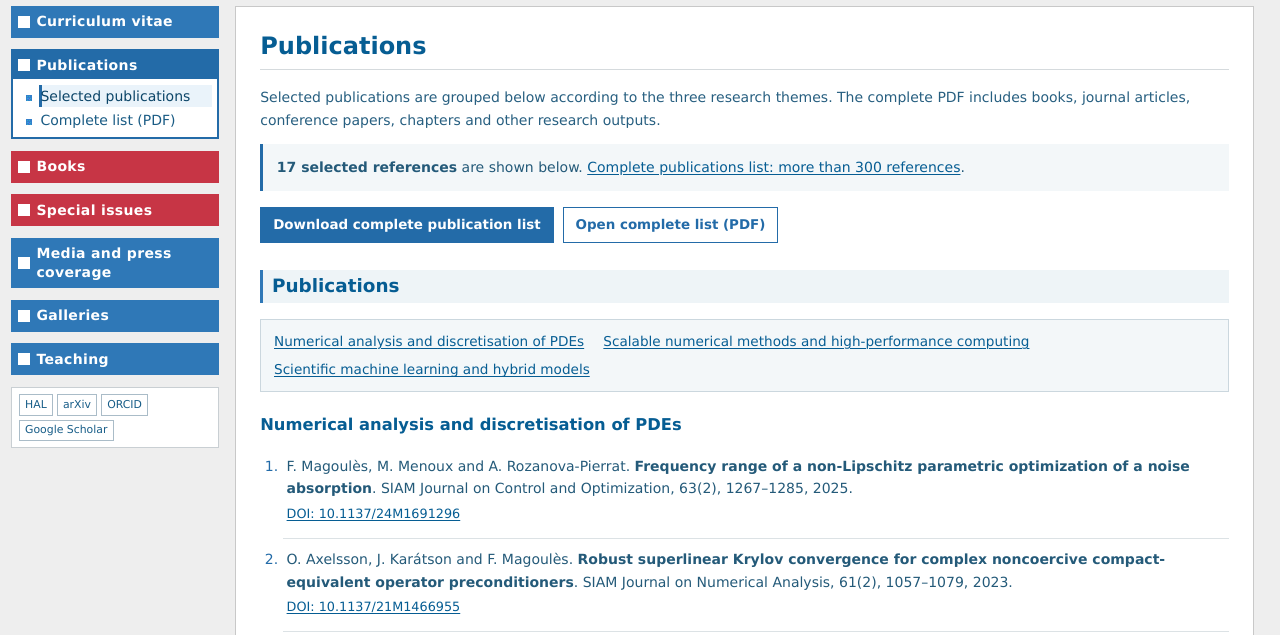
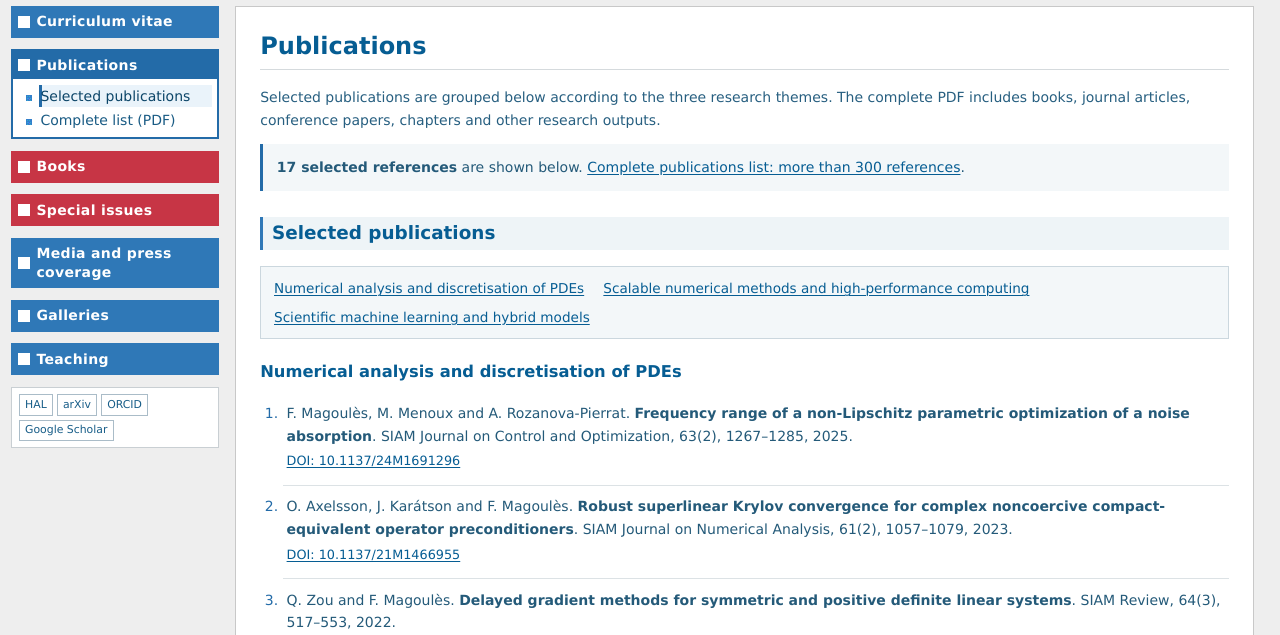
Before and after one commit to frederic-magoules/frederic-magoules.github.io, a plain HTML site: page publications.html in a window 1280 px wide. Shown: the part 146-781 px from the top of the page. Drawn offline with Linux system fonts and the light colour scheme.

Commit message:
Revise publications section and remove download links
Updated the publications section to reflect selected publications and removed the download links for the complete publication list.

```diff
--- a/publications.html
+++ b/publications.html
@@ -97,8 +97,8 @@
 <h1>Publications</h1>
 <p class="lead">Selected publications are grouped below according to the three research themes. The complete PDF includes books, journal articles, conference papers, chapters and other research outputs.</p>
 <p class="press-summary"><strong>17 selected references</strong> are shown below. <a href="#complete-publications">Complete publications list: more than 300 references</a>.</p>
-<div class="actions"><a class="button" href="pdfs/publications.pdf" download>Download complete publication list</a><a class="button button-secondary" href="pdfs/publications.pdf" target="_blank" rel="noopener">Open complete list (PDF)</a></div>
-<h2 class="year-heading" id="selected-publications">Publications</h2>
+<!--<div class="actions"><a class="button" href="pdfs/publications.pdf" download>Download complete publication list</a><a class="button button-secondary" href="pdfs/publications.pdf" target="_blank" rel="noopener">Open complete list (PDF)</a></div>-->
+<h2 class="year-heading" id="selected-publications">Selected publications</h2>
 <nav class="page-jump-links" aria-label="Publication themes"><a href="#numerical-analysis">Numerical analysis and discretisation of PDEs</a>
 <a href="#scalable-solvers">Scalable numerical methods and high-performance computing</a>
 <a href="#scientific-machine-learning">Scientific machine learning and hybrid models</a></nav><section class="publication-theme" id="numerical-analysis"><h3>Numerical analysis and discretisation of PDEs</h3><ol class="reference-list"><li><span class="reference-authors">F. Magoulès, M. Menoux and A. Rozanova-Pierrat.</span> <cite>Frequency range of a non-Lipschitz parametric optimization of a noise absorption</cite>. SIAM Journal on Control and Optimization, 63(2), 1267–1285, 2025.<span class="reference-links"><a href="https://doi.org/10.1137/24M1691296" target="_blank" rel="noopener">DOI: 10.1137/24M1691296</a></span></li>
```
